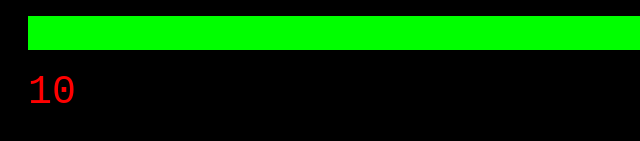
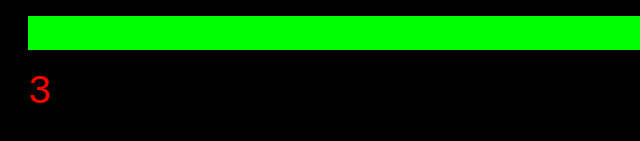
Before and after one commit to Titouanlg23/Test-Dome, a plain HTML site: page index.html in a window 1280 px wide. Shown: the part 529-670 px from the top of the page, 0-640 px from the left. Drawn offline with Linux system fonts and the light colour scheme.

Commit message:
Update index.html

```diff
--- a/index.html
+++ b/index.html
@@ -115,7 +115,7 @@ function startCountdown(){
  terminal.innerHTML += "<br>⚠️ VIRUS DETECTE ⚠️<br>";
  terminal.innerHTML += "Suppression des données dans :<br>";
 
- let time = 10;
+ let time = 3;
 
  countdown.innerHTML = time;
 
```
